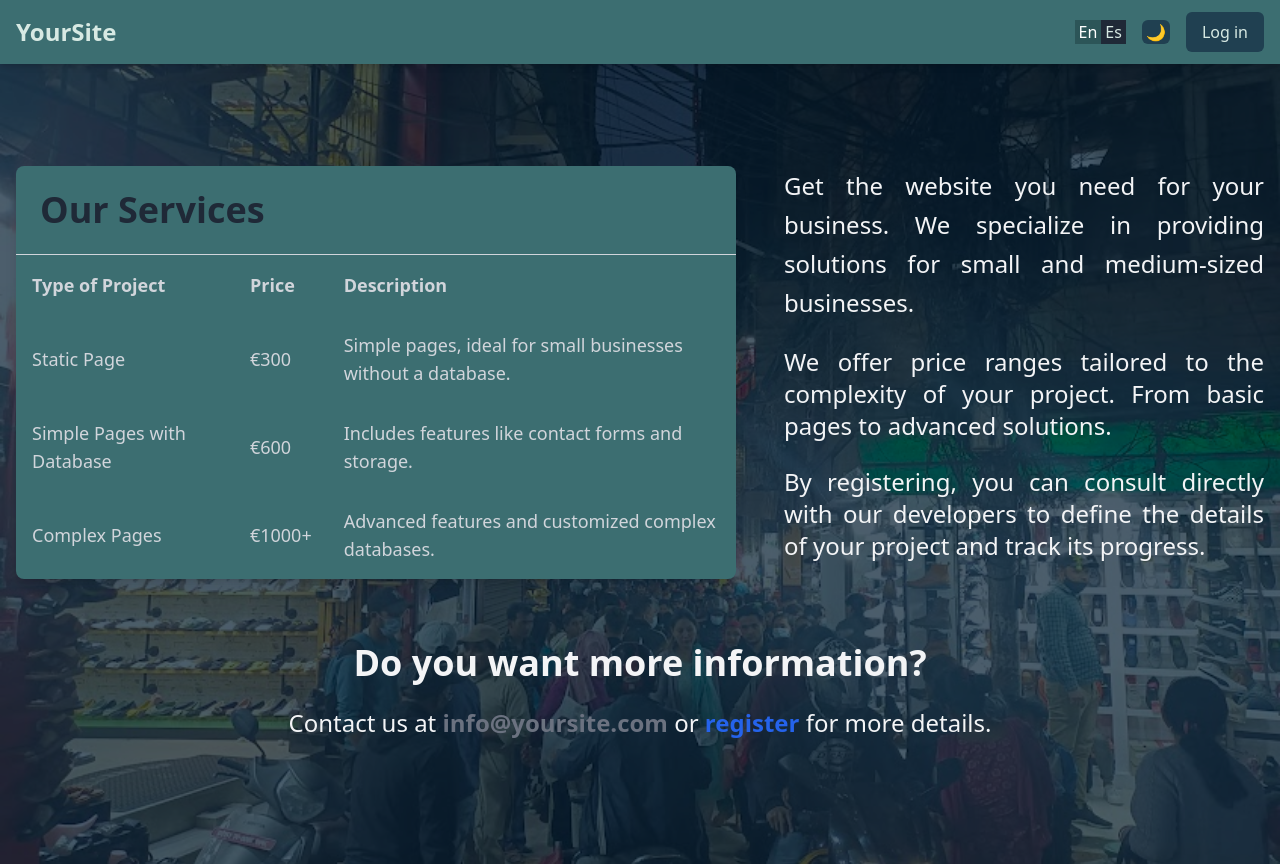
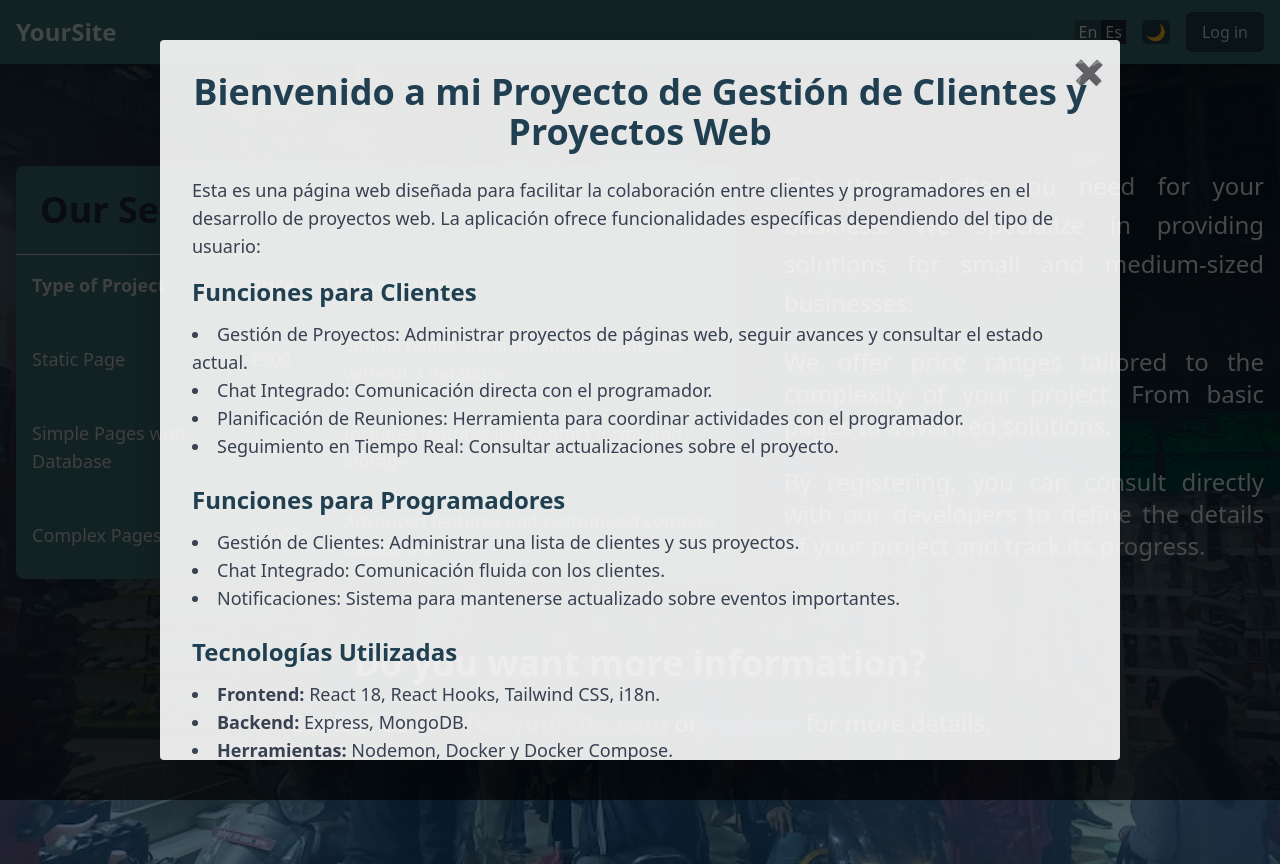
Before and after one commit to hugomdmg/freelance_app, a React (Create React App) app: page / in a window 1280 px wide. Built offline with nearby package versions, Linux system fonts and the light colour scheme; no server answers.

Commit message:
introduction

```diff
--- a/src/App.js
+++ b/src/App.js
@@ -9,11 +9,14 @@ import AdminMain from './components/Admin_Main/AdminMain'
 import Signup from './components/Singup';
 import { AuthProvider } from './infraestructure/AuthContext';
 import ManageAccount from './components/ManageAccount';
+import Introduction from './components/Introduction';
 
 function App() {
 
   return (
     <AuthProvider>
+            <Introduction />
+
       <BrowserRouter>
         <NavBar />
         <div className="App pt-16">
--- /dev/null
+++ b/src/components/Introduction.js
@@ -0,0 +1,76 @@
+import React, { useState } from "react";
+
+const Introduction = () => {
+  const [isVisible, setIsVisible] = useState(true);
+
+  const handleClose = () => {
+    setIsVisible(false);
+  };
+
+  return (
+    isVisible && (
+      <div className="fixed inset-0 bg-black bg-opacity-70 flex justify-center items-center z-50">
+        <div className="bg-white bg-opacity-90 dark:bg-gray-800 dark:bg-opacity-90 p-8 rounded shadow-2xl w-3/4 max-h-[90%] overflow-auto relative">
+          <h2 className="text-4xl font-bold text-[#204051] dark:text-white mb-6 text-center">
+            Bienvenido a mi Proyecto de Gestión de Clientes y Proyectos Web
+          </h2>
+          <div className="text-lg text-gray-700 dark:text-gray-300 mb-8">
+            <p className="mb-4">
+              Esta es una página web diseñada para facilitar la colaboración
+              entre clientes y programadores en el desarrollo de proyectos web.
+              La aplicación ofrece funcionalidades específicas dependiendo del
+              tipo de usuario:
+            </p>
+            <h3 className="text-2xl font-semibold text-[#204051] dark:text-white mb-3">
+              Funciones para Clientes
+            </h3>
+            <ul className="list-disc list-inside mb-6">
+              <li>Gestión de Proyectos: Administrar proyectos de páginas web, seguir avances y consultar el estado actual.</li>
+              <li>Chat Integrado: Comunicación directa con el programador.</li>
+              <li>Planificación de Reuniones: Herramienta para coordinar actividades con el programador.</li>
+              <li>Seguimiento en Tiempo Real: Consultar actualizaciones sobre el proyecto.</li>
+            </ul>
+            <h3 className="text-2xl font-semibold text-[#204051] dark:text-white mb-3">
+              Funciones para Programadores
+            </h3>
+            <ul className="list-disc list-inside mb-6">
+              <li>Gestión de Clientes: Administrar una lista de clientes y sus proyectos.</li>
+              <li>Chat Integrado: Comunicación fluida con los clientes.</li>
+              <li>Notificaciones: Sistema para mantenerse actualizado sobre eventos importantes.</li>
+            </ul>
+            <h3 className="text-2xl font-semibold text-[#204051] dark:text-white mb-3">
+              Tecnologías Utilizadas
+            </h3>
+            <ul className="list-disc list-inside mb-6">
+              <li><strong>Frontend:</strong> React 18, React Hooks, Tailwind CSS, i18n.</li>
+              <li><strong>Backend:</strong> Express, MongoDB.</li>
+              <li><strong>Herramientas:</strong> Nodemon, Docker y Docker Compose.</li>
+            </ul>
+            <p>
+              Este proyecto es un ejemplo de cómo integrar herramientas modernas
+              y prácticas ágiles para construir aplicaciones web orientadas a
+              la colaboración y la productividad. ¡Espero que lo disfrutes y te
+              inspire a trabajar conmigo!
+            </p>
+          </div>
+          <button
+            onClick={handleClose}
+            className="absolute top-4 right-4 text-gray-500 hover:text-red-500 dark:text-gray-400 dark:hover:text-red-400 transition duration-200 text-2xl"
+          >
+            ✖
+          </button>
+          <div className="flex justify-center">
+            <button
+              onClick={handleClose}
+              className="bg-[#204051] text-white py-3 px-6 rounded-lg hover:bg-[#3c6e71] focus:outline-none focus:ring-2 focus:ring-[#3c6e71] transition duration-200"
+            >
+              Continuar
+            </button>
+          </div>
+        </div>
+      </div>
+    )
+  );
+};
+
+export default Introduction;
--- a/src/components/shared/Chat.js
+++ b/src/components/shared/Chat.js
@@ -28,18 +28,19 @@ const Chat = ({ user1, user2 }) => {
 
   return (
     <div className="flex flex-col bg-[#d7e9e3] dark:bg-gray-800 shadow-md rounded-lg">
-      <h2 className="text-2xl font-bold text-[#204051] dark:text-gray-200 mb-4">Chat</h2>
-      <div className="h-80 overflow-y-auto bg-[#eaf1ef] dark:bg-gray-700 rounded-md p-4 space-y-3 mb-4">
+      <h2 className="text-2xl font-bold text-[#204051] dark:text-gray-200 mb-4"></h2>
+
+      <div className="h-80 flex flex-col-reverse overflow-y-auto bg-[#eaf1ef] dark:bg-gray-700 rounded-md p-2">
         {messages.length === 0 ? (
           <p className="text-[#9a3c3c] dark:text-gray-400 text-center">{t("chat.noMessage")}</p>
         ) : (
-          messages.map((message, index) => (
+          messages.slice().reverse().map((message, index) => (
             <div
               key={index}
               className={`flex ${message.owner === user1.email ? 'justify-end' : 'justify-start'}`}
             >
               <div
-                className={`max-w-xs px-4 py-2 rounded-lg ${message.owner === user1.email
+                className={`mb-2 max-w-xs px-4 py-2 rounded-lg ${message.owner === user1.email
                   ? 'bg-[#3c6e71] text-[#d7e9e3]'
                   : 'bg-[#a3c4bc] text-[#204051] dark:bg-gray-600 dark:text-gray-200'
                   }`}
```
